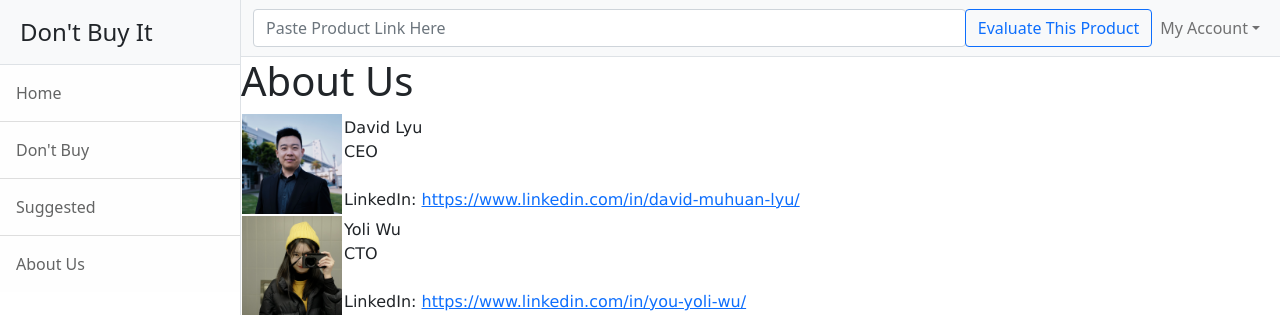
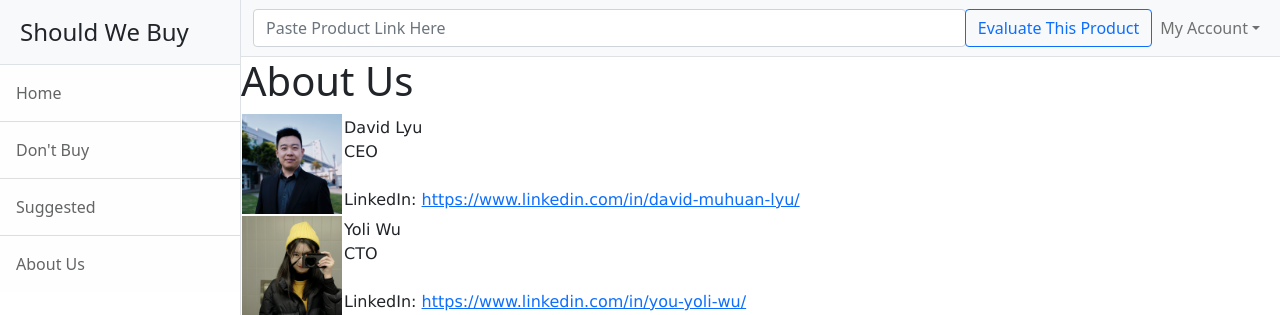
Before and after one commit to USF-msds-603-2022/Beebuy, a Flask app: page /about in a window 1280 px wide. Shown: the top 315 px of the page. Run offline with Flask 2, Linux system fonts and the light colour scheme; some libraries are stand-ins or nearby versions.

Commit message:
Update title

```diff
--- a/templates/layout.html
+++ b/templates/layout.html
@@ -15,7 +15,7 @@
         <div class="d-flex" id="wrapper">
             <!-- Sidebar-->
             <div class="border-end bg-white" id="sidebar-wrapper">
-                <div class="sidebar-heading border-bottom bg-light" ><a href={{url_for('basic')}} style = "color: #212529; text-decoration: none;">Don't Buy It</a></div>
+                <div class="sidebar-heading border-bottom bg-light" ><a href={{url_for('basic')}} style = "color: #212529; text-decoration: none;">Should We Buy</a></div>
                 <div class="list-group list-group-flush">
                     <a class="list-group-item list-group-item-action list-group-item-light p-3" href={{url_for('basic')}}>Home</a>
                     <a class="list-group-item list-group-item-action list-group-item-light p-3" href={{url_for('dontbuy')}}>Don't Buy</a>
```
